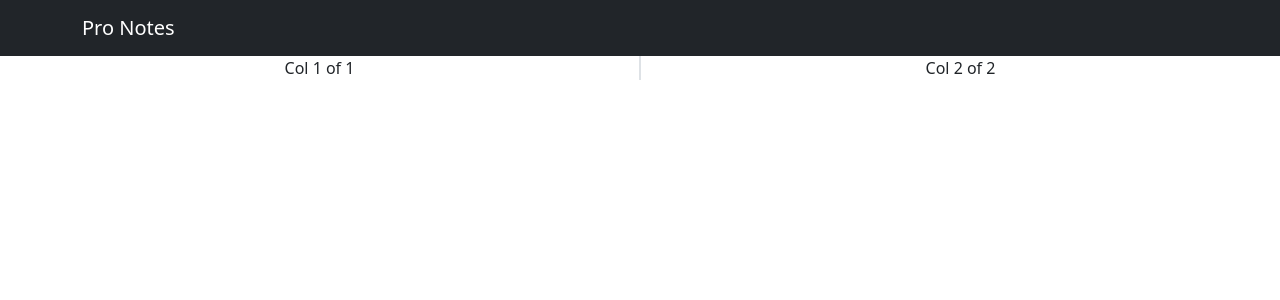
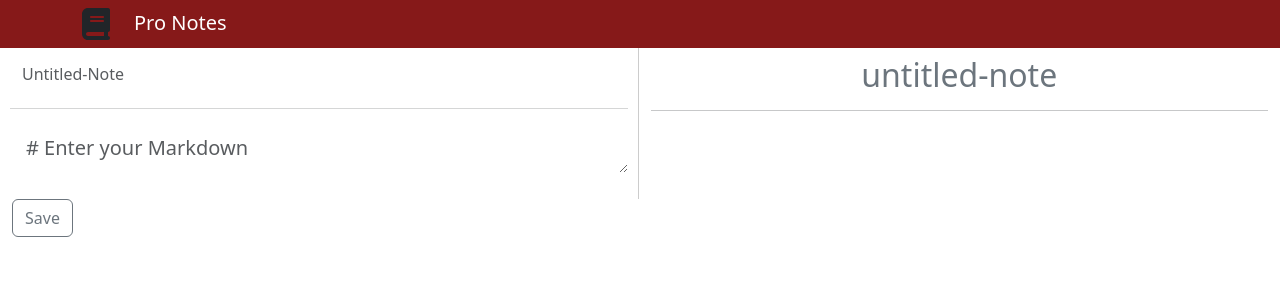
Before and after one commit to HammadK98/markdown-app, a React (Create React App) app: page / in a window 1280 px wide. Shown: the top 300 px of the page. Built offline with nearby package versions, Linux system fonts and the light colour scheme.

Commit message:
completed adding markdown, rendering functionality and styled the components

```diff
--- a/package.json
+++ b/package.json
@@ -12,11 +12,13 @@
     "@testing-library/react": "^13.4.0",
     "@testing-library/user-event": "^13.5.0",
     "bootstrap": "^5.3.2",
+    "file-saver": "^2.0.5",
     "react": "^18.2.0",
     "react-bootstrap": "^2.9.0",
     "react-dom": "^18.2.0",
     "react-markdown": "^9.0.0",
     "react-scripts": "5.0.1",
+    "remark-gfm": "^4.0.0",
     "web-vitals": "^2.1.4"
   },
   "scripts": {
--- a/src/App.js
+++ b/src/App.js
@@ -1,14 +1,38 @@
-import { Col, Container, Row } from "react-bootstrap";
+import { Container, Row } from "react-bootstrap";
 import Navigation from "./components/Navigation";
+import MarkdownInput from "./components/MarkdownInput";
+import { useState } from "react";
+import MarkdownPreview from "./components/MarkdownPreview";
+import Footer from "./components/Footer";
 
 function App() {
+  const [markdownText, setMarkdownText] = useState("");
+  const [fileName, setFileName] = useState("untitled-note");
+
+  function saveFileNameHandler(savedFileName) {
+    setFileName(savedFileName);
+  }
+
+  function saveMarkdownInputHandler(markdownInput) {
+    setMarkdownText(markdownInput);
+  }
+
   return (
     <>
       <Navigation />
       <Container fluid>
         <Row>
-          <Col className="text-center border-end">Col 1 of 1</Col>
-          <Col className="text-center border-start">Col 2 of 2</Col>
+          <MarkdownInput
+            onSaveMarkdownInput={saveMarkdownInputHandler}
+            onFileNameInput={saveFileNameHandler}
+          />
+          <MarkdownPreview
+            onSaveMarkdownInput={markdownText}
+            showTitle={fileName}
+          />
+        </Row>
+        <Row>
+          <Footer saveMarkdownText={markdownText} saveFileName={fileName} />
         </Row>
       </Container>
     </>
--- /dev/null
+++ b/src/components/Footer.js
@@ -0,0 +1,21 @@
+import { saveAs } from "file-saver";
+import { Button, Col } from "react-bootstrap";
+
+function Footer(props) {
+  function saveFileHandler() {
+    let blobFile = new Blob([props.saveMarkdownText], { type: "text" });
+    saveAs(blobFile, props.saveFileName);
+  }
+
+  return (
+    <>
+      <Col>
+        <Button onClick={saveFileHandler} variant="outline-secondary">
+          Save
+        </Button>
+      </Col>
+    </>
+  );
+}
+
+export default Footer;
--- a/src/components/MarkdownInput.js
+++ b/src/components/MarkdownInput.js
@@ -1,3 +1,61 @@
-function MarkdownInput() {}
+import { useEffect, useRef, useState } from "react";
+import { Col, Form, Row } from "react-bootstrap";
+import classes from "./MarkdownInput.module.css";
+
+function MarkdownInput(props) {
+  const textRef = useRef();
+  const [value, setValue] = useState();
+
+  useEffect(() => {
+    if (textRef && textRef.current) {
+      textRef.current.style.height = "0px";
+      const taHeight = textRef.current.scrollHeight;
+      textRef.current.style.height = taHeight + "px";
+    }
+  }, [value]);
+
+  function fileNameHandler(event) {
+    event.preventDefault();
+
+    props.onFileNameInput(event.target.value);
+  }
+
+  function textInputHandler(event) {
+    event.preventDefault();
+
+    setValue(event.target.value);
+    props.onSaveMarkdownInput(event.target.value);
+  }
+  return (
+    <Col className={`pt-2 ${classes.column}`}>
+      <div className={classes.customBorder}>
+        <Row>
+          <Col className="text-muted">
+            <Form.Control
+              className="border-0 shadow-none"
+              type="text"
+              placeholder="Untitled-Note"
+              onChange={fileNameHandler}
+            />
+            <hr />
+          </Col>
+        </Row>
+        <Row>
+          <Form.Group className="mb-3">
+            <Form.Control
+              as="textarea"
+              className="border-0 shadow-none text-start"
+              size="lg"
+              type="text"
+              placeholder="# Enter your Markdown"
+              onChange={textInputHandler}
+              ref={textRef}
+            />
+          </Form.Group>
+        </Row>
+      </div>
+    </Col>
+  );
+}
 
 export default MarkdownInput;
--- /dev/null
+++ b/src/components/MarkdownInput.module.css
@@ -0,0 +1,15 @@
+/* Custom CSS for columns and responsive border */
+.column {
+  padding: 10px;
+  /* background-color: #f0f0f0;
+  border: 1px solid #ccc;
+  border-right: none; Remove right border initially */
+}
+
+@media (min-width: 768px) {
+  /* Apply border between columns on screens with a minimum width of 768px */
+  .column {
+    border-right: 1px solid #ccc;
+    height: 100%;
+  }
+}
--- a/src/components/MarkdownPreview.js
+++ b/src/components/MarkdownPreview.js
@@ -1,3 +1,18 @@
-function MarkdownPreview() {}
+import { Col } from "react-bootstrap";
+import ReactMarkdown from "react-markdown";
+import remarkGfm from "remark-gfm";
+
+function MarkdownPreview(props) {
+  return (
+    <Col className="pt-2">
+      <h2 className="text-center text-secondary">{props.showTitle}</h2>
+      <hr />
+      <ReactMarkdown
+        children={props.onSaveMarkdownInput}
+        remarkPlugins={[[remarkGfm, {singleTilde: false}]]}
+      />
+    </Col>
+  );
+}
 
 export default MarkdownPreview;
--- a/src/components/Navigation.js
+++ b/src/components/Navigation.js
@@ -1,13 +1,21 @@
+import { faMarkdown } from "@fortawesome/free-brands-svg-icons";
+import { faBook } from "@fortawesome/free-solid-svg-icons";
 import { FontAwesomeIcon } from "@fortawesome/react-fontawesome";
-import { Container, Navbar } from "react-bootstrap";
+import { Col, Container, Navbar, Row } from "react-bootstrap";
 
 function Navigation() {
   return (
     <>
-      <Navbar bg="dark" data-bs-theme="dark">
+      <Navbar style={{ backgroundColor: "#861919" }} data-bs-theme="dark">
         <Container>
-          <FontAwesomeIcon icon="fa-brands fa-markdown" />
-          <Navbar.Brand>Pro Notes</Navbar.Brand>
+          <Row xs="auto">
+            <Col>
+              <FontAwesomeIcon icon={faBook} size="2xl" />
+            </Col>
+            <Col>
+              <Navbar.Brand>Pro Notes</Navbar.Brand>
+            </Col>
+          </Row>
         </Container>
       </Navbar>
     </>
--- a/src/index.js
+++ b/src/index.js
@@ -4,7 +4,7 @@ import App from './App';
 
 const root = ReactDOM.createRoot(document.getElementById('root'));
 root.render(
-  <React.StrictMode>
+  <>
     <App />
-  </React.StrictMode>
+  </>
 );
```
Also changed, not shown: 1 other file (tests, documents, lock files or other folders).
